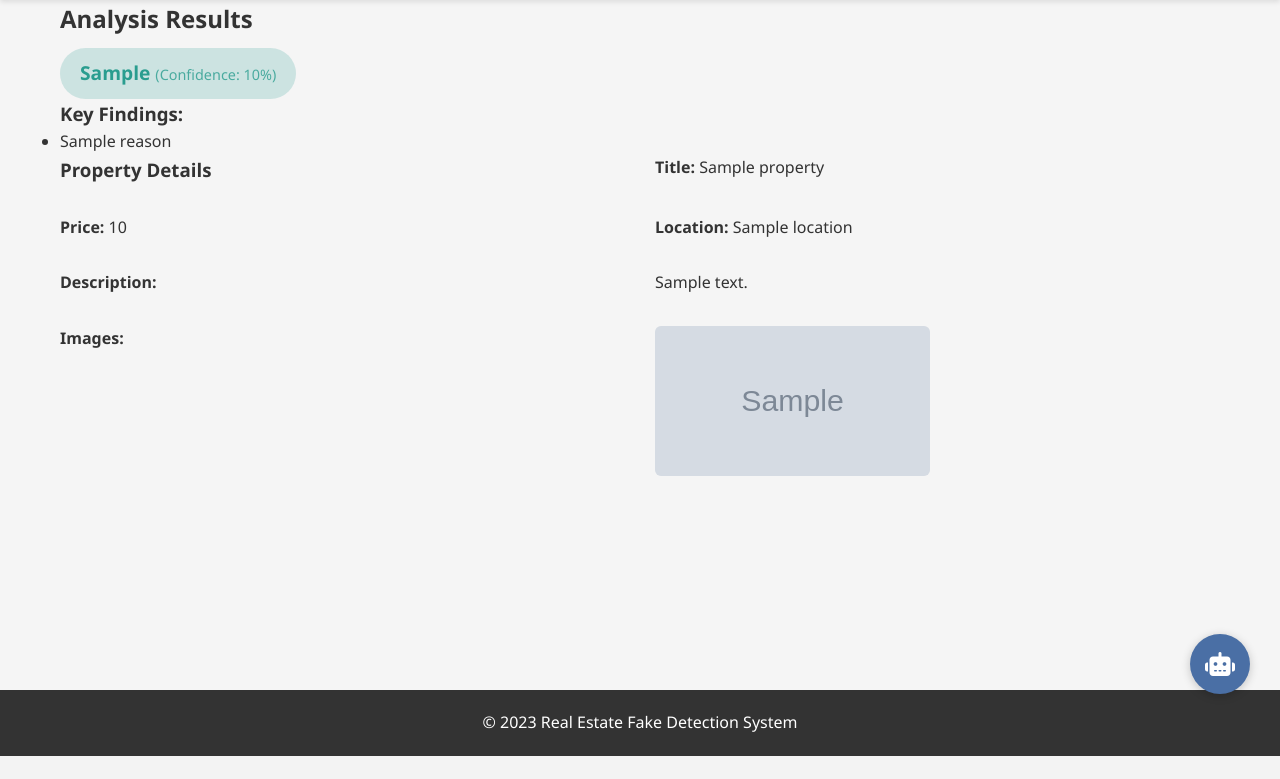
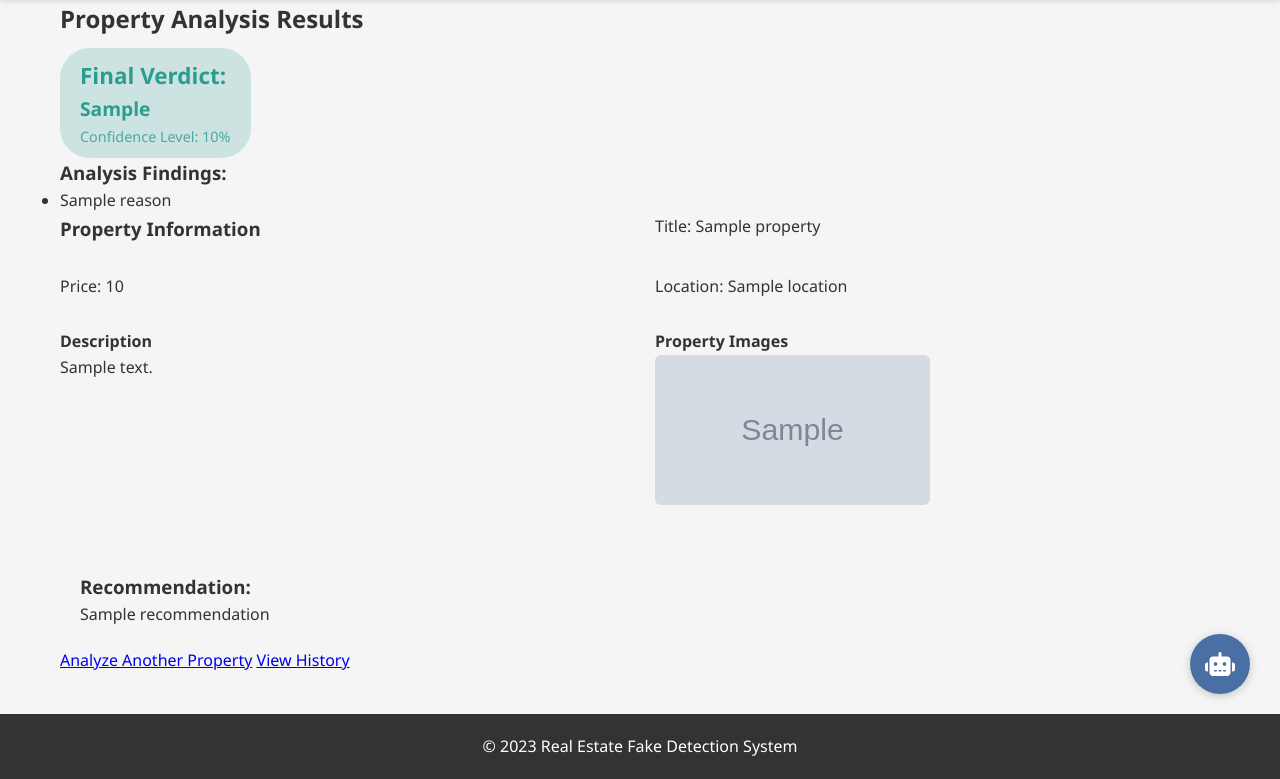
Before and after one commit to fullstackcareeszone/realestate-chatbot, a Flask app: template backend/templates/output.html in a window 1280 px wide. Shown: the part 76-855 px from the top of the page. Before the commit the page ends 832 px from the top, so only its background shows below. Run offline with Flask 3, Linux system fonts and the light colour scheme; the template is opened without the code that fills it: most values are stand-ins (such as "Sample title", 1, 10 or a date in 2020); grey boxes marked "Sample" are stand-in pictures.

Commit message:
modified out put page and accurate scaper

```diff
--- a/backend/app.py
+++ b/backend/app.py
@@ -1,4 +1,4 @@
-from flask import Flask, render_template, request, jsonify,redirect , url_for
+from flask import Flask, render_template, request, jsonify, redirect, url_for
 import requests
 from zameen_scraper import ZameenScraper
 from fake_detection import FakeDetector
@@ -10,12 +10,16 @@ import time
 
 app = Flask(__name__)
 app.config.from_object(Config)
-scraper = ZameenScraper()
-property_data = scraper.scrape_property("https://www.zameen.com/property/example.html")
 
 # Initialize components
 db = Database()
 detector = FakeDetector()
+
+# Create tables at startup
+try:
+    db.create_tables()
+except Exception as e:
+    logger.error(f"Failed to create tables: {e}")
 
 @app.route('/')
 def index():
@@ -29,6 +33,7 @@ def analyze():
 
     try:
         # Scrape property data
+        scraper = ZameenScraper()
         property_data = scraper.scrape_property(url)
         if not property_data:
             return render_template('index.html', error="Failed to scrape property data")
@@ -51,8 +56,10 @@ def analyze():
 
         # Save to database
         property_data['analysis'] = analysis
-        if not db.save_property(property_data):
-            logger.warning("Database save completed with possible issues")
+        try:
+            db.save_property(property_data)
+        except Exception as db_error:
+            logger.error(f"Database save failed: {db_error}")
 
         return render_template('output.html', **template_data)
 
@@ -62,23 +69,24 @@ def analyze():
             'index.html',
             error="Technical error during analysis. Please try again later."
         )
+
 @app.route('/history')
 def history():
-    history_data = db.get_history()
-    return render_template('history.html', history=history_data)
+    try:
+        history_data = db.get_history()
+        return render_template('history.html', history=history_data)
+    except Exception as e:
+        logger.error(f"Failed to fetch history: {e}")
+        return render_template('history.html', history=[], error="Failed to load history")
 
 @app.route('/contact', methods=['GET', 'POST'])
 def contact():
     if request.method == 'POST':
-        # Process contact form
         name = request.form.get('name')
         email = request.form.get('email')
         message = request.form.get('message')
 
-        # Here you would typically send an email
-        # For now, just log it
         logger.info(f"Contact form submitted: {name}, {email}, {message}")
-
         return render_template('contact.html', success=True)
 
     return render_template('contact.html')
@@ -88,7 +96,6 @@ def chatbot():
     try:
         message = request.json.get('message')
 
-        # Call Gemini API
         response = requests.post(
             f"{app.config['GEMINI_API_URL']}?key={app.config['GEMINI_API_KEY']}",
             json={
@@ -111,11 +118,6 @@ def chatbot():
         return jsonify({'reply': "Sorry, I'm having trouble responding right now."})
 
 if __name__ == '__main__':
-    # Ensure data directories exist
     os.makedirs(app.config['IMAGE_FOLDER'], exist_ok=True)
     os.makedirs(os.path.dirname(app.config['CSV_FILE']), exist_ok=True)
-
-    # Create database tables
-    db.create_tables()
-
     app.run(debug=True)
--- a/backend/templates/output.html
+++ b/backend/templates/output.html
@@ -2,41 +2,90 @@
 
 {% block content %}
 <div class="analysis-results">
-    <h2>Analysis Results</h2>
+    <h2>Property Analysis Results</h2>
 
-    <div class="verdict {% if analysis.final_verdict.startswith('High') %}suspicious{% elif analysis.final_verdict.startswith('Some') %}warning{% else %}clean{% endif %}">
-        {{ analysis.final_verdict }}
-        <span class="confidence">(Confidence: {{ (analysis.confidence * 100)|round }}%)</span>
+    <!-- Verdict Section -->
+    <div class="verdict {% if analysis.is_suspicious %}suspicious{% elif analysis.confidence > 0.5 %}warning{% else %}clean{% endif %}">
+        <h3>Final Verdict:</h3>
+        <p>{{ analysis.final_verdict }}</p>
+        <p class="confidence">Confidence Level: {{ (analysis.confidence * 100)|round(1) }}%</p>
     </div>
 
+    <!-- Analysis Findings -->
     {% if analysis.reasons %}
     <div class="reasons">
-        <h3>Key Findings:</h3>
+        <h3>Analysis Findings:</h3>
         <ul>
             {% for reason in analysis.reasons %}
             <li>{{ reason }}</li>
             {% endfor %}
         </ul>
     </div>
+    {% else %}
+    <div class="no-reasons">
+        <p>No specific issues detected in this property listing.</p>
+    </div>
     {% endif %}
 
+    <!-- Property Details -->
     <div class="property-details">
-        <h3>Property Details</h3>
-        <p><strong>Title:</strong> {{ property.title or 'Not available' }}</p>
-        <p><strong>Price:</strong> {{ property.price or 'Not specified' }}</p>
-        <p><strong>Location:</strong> {{ property.location or 'Not specified' }}</p>
+        <h3>Property Information</h3>
 
-        <h4>Description:</h4>
-        <p>{{ property.description or 'No description provided' }}</p>
+        <div class="detail-row">
+            <span class="detail-label">Title:</span>
+            <span class="detail-value">{{ property.title or 'Not available' }}</span>
+        </div>
 
+        <div class="detail-row">
+            <span class="detail-label">Price:</span>
+            <span class="detail-value">{{ property.price or 'Not specified' }}</span>
+        </div>
+
+        <div class="detail-row">
+            <span class="detail-label">Location:</span>
+            <span class="detail-value">{{ property.location or 'Not specified' }}</span>
+        </div>
+
+        <!-- Description Section -->
+        <div class="description-section">
+            <h4>Description</h4>
+            <div class="description-content">
+                {{ property.description or 'No description provided' }}
+            </div>
+        </div>
+
+        <!-- Image Gallery -->
         {% if property.image_urls %}
-        <h4>Images:</h4>
-        <div class="image-gallery">
-            {% for img_url in property.image_urls %}
-            <img src="{{ img_url }}" alt="Property image" loading="lazy">
-            {% endfor %}
+        <div class="image-section">
+            <h4>Property Images</h4>
+            <div class="image-gallery">
+                {% for img_url in property.image_urls %}
+                <div class="gallery-item">
+                    <img src="{{ img_url }}" alt="Property image {{ loop.index }}" loading="lazy"
+                         onerror="this.onerror=null;this.src='/static/images/image-not-found.png';">
+                </div>
+                {% endfor %}
+            </div>
+        </div>
+        {% else %}
+        <div class="no-images">
+            <p>No images available for this property</p>
         </div>
         {% endif %}
     </div>
+
+    <!-- Recommendation -->
+    {% if analysis.recommendation %}
+    <div class="recommendation">
+        <h3>Recommendation:</h3>
+        <p>{{ analysis.recommendation }}</p>
+    </div>
+    {% endif %}
+</div>
+
+<!-- Back Button -->
+<div class="action-buttons">
+    <a href="{{ url_for('index') }}" class="btn btn-primary">Analyze Another Property</a>
+    <a href="{{ url_for('history') }}" class="btn btn-secondary">View History</a>
 </div>
 {% endblock %}
```
Also changed, not shown: backend/config.py (+38 -15 lines), backend/database.py (+49 -22 lines), backend/fake_detection.py (+6 -4 lines), backend/templates/history.html (+8 -5 lines), backend/zameen_scraper.py (+12 -8 lines), 2 other files.
